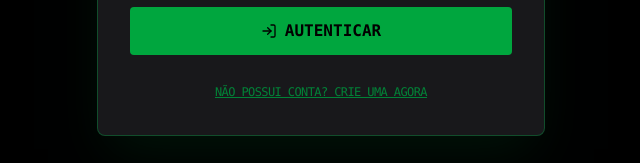
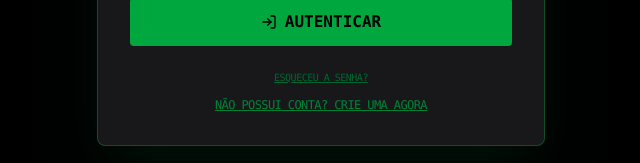
Before and after one commit to patricioaug-cpu/Coordenograma-, a React (Vite) app: page / in a window 1280 px wide. Shown: the part 517-680 px from the top of the page, without its empty margins (319-959 px from the left). Built offline with nearby package versions, Linux system fonts and the light colour scheme; no server answers.

Commit message:
feat(auth): Implement password reset functionality
Adds a feature to allow users to reset their passwords via email. This includes UI elements for initiating the reset process and handling success/error messages.

```diff
--- a/src/components/Auth.tsx
+++ b/src/components/Auth.tsx
@@ -4,6 +4,7 @@ import {
   createUserWithEmailAndPassword,
   onAuthStateChanged,
   signOut,
+  sendPasswordResetEmail,
   User as FirebaseUser
 } from 'firebase/auth';
 import { doc, getDoc, setDoc, updateDoc, serverTimestamp } from 'firebase/firestore';
@@ -116,6 +117,22 @@ export const LoginView = () => {
   const [password, setPassword] = useState('');
   const [nome, setNome] = useState('');
   const [error, setError] = useState('');
+  const [resetSent, setResetSent] = useState(false);
+
+  const handleForgotPassword = async () => {
+    if (!email) {
+      setError('Por favor, informe seu e-mail para recuperar a senha.');
+      return;
+    }
+    setError('');
+    setResetSent(false);
+    try {
+      await sendPasswordResetEmail(auth, email);
+      setResetSent(true);
+    } catch (err: any) {
+      setError(err.message);
+    }
+  };
 
   const handleSubmit = async (e: React.FormEvent) => {
     e.preventDefault();
@@ -184,6 +201,13 @@ export const LoginView = () => {
             </div>
           )}
 
+          {resetSent && (
+            <div className="flex items-center gap-2 text-green-500 text-xs font-mono bg-green-950/20 p-2 border border-green-900/50 rounded">
+              <ShieldAlert className="w-4 h-4" />
+              <span>E-mail de recuperação enviado com sucesso!</span>
+            </div>
+          )}
+
           <button
             type="submit"
             className="w-full bg-green-600 hover:bg-green-500 text-black font-bold py-3 rounded transition-colors flex items-center justify-center gap-2 font-mono uppercase"
@@ -193,9 +217,21 @@ export const LoginView = () => {
           </button>
         </form>
 
-        <div className="mt-6 text-center">
+        <div className="mt-6 flex flex-col gap-3 text-center">
+          {isLogin && (
+            <button
+              onClick={handleForgotPassword}
+              className="text-green-800 hover:text-green-500 text-[10px] font-mono underline transition-all uppercase tracking-tighter"
+            >
+              ESQUECEU A SENHA?
+            </button>
+          )}
           <button
-            onClick={() => setIsLogin(!isLogin)}
+            onClick={() => {
+              setIsLogin(!isLogin);
+              setError('');
+              setResetSent(false);
+            }}
             className="text-green-700 hover:text-green-500 text-xs font-mono underline transition-all uppercase tracking-tighter"
           >
             {isLogin ? 'Não possui conta? Crie uma agora' : 'Já possui conta? Faça LOGIN'}
```
